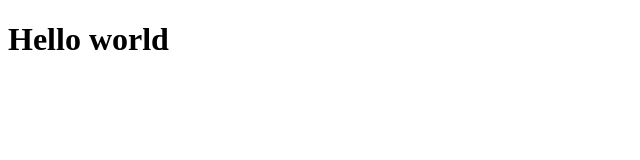
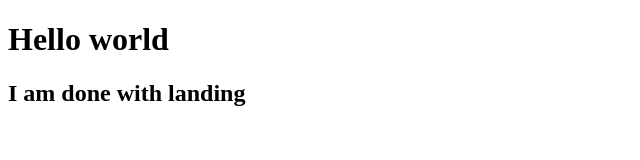
Before and after one commit to chuanhao01/Destructable_Repo, a plain HTML site: page frontend/index.html in a window 1280 px wide. Shown: the whole page, without its empty margins (0-640 px from the left). Drawn offline with Linux system fonts and the light colour scheme.

Commit message:
done with landing page

```diff
--- a/frontend/index.html
+++ b/frontend/index.html
@@ -7,5 +7,6 @@
 </head>
 <body>
     <h1>Hello world</h1>
+    <h2>I am done with landing</h2>
 </body>
 </html>
```
